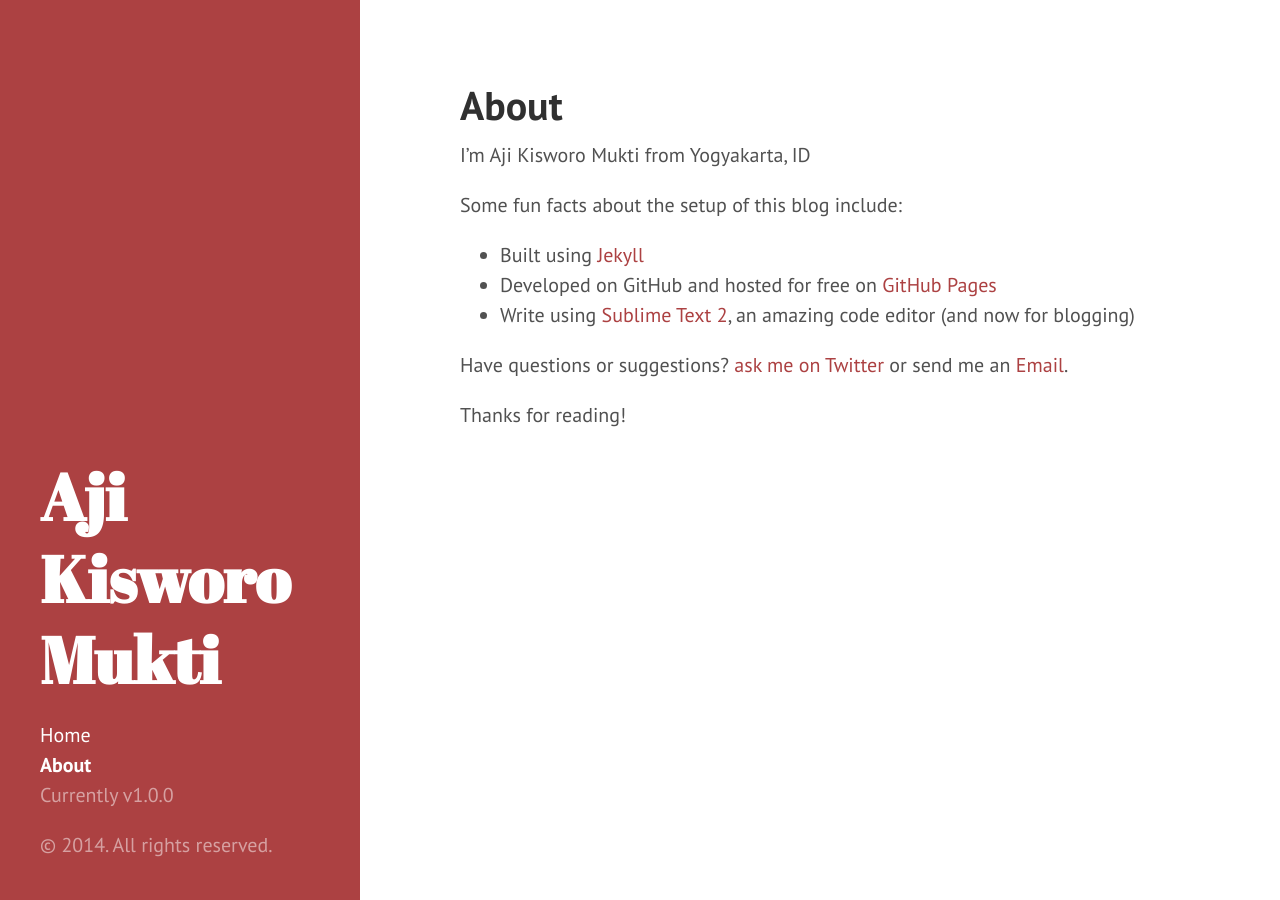
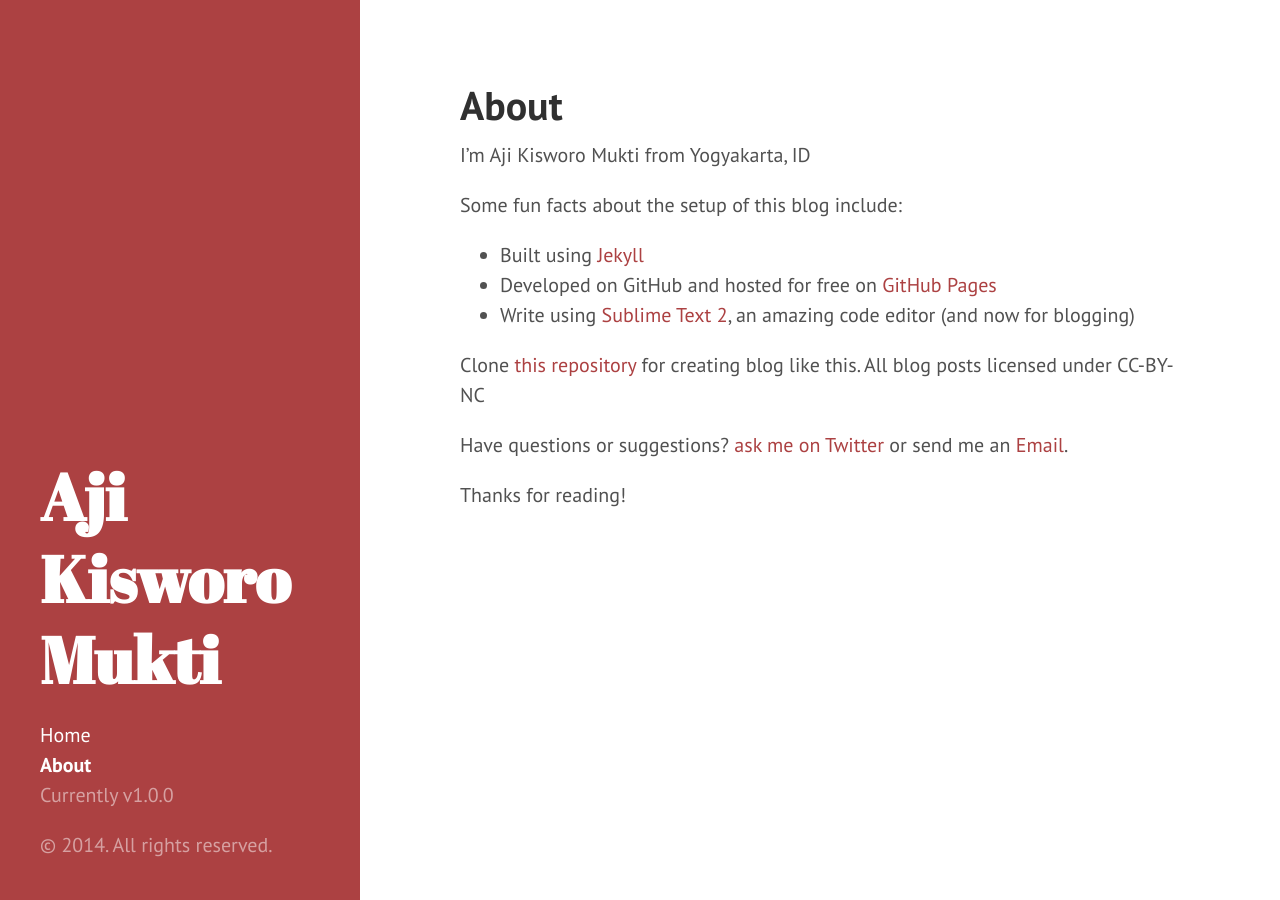
Before and after one commit to Cengkaruk/adzymaniac.github.io, a Jekyll site: the page built from about.md, in a window 1280 px wide. Built offline with Jekyll 4.4.1, drawn with Linux system fonts in a browser that asks for light colours; Markdown is read by kramdown in place of the engine named in the settings.

Commit message:
License for this blog

```diff
--- a/about.md
+++ b/about.md
@@ -11,6 +11,9 @@ Some fun facts about the setup of this blog include:
 * Developed on GitHub and hosted for free on [GitHub Pages](https://pages.github.com)
 * Write using [Sublime Text 2](http://sublimetext.com), an amazing code editor (and now for blogging)
 
+Clone [this repository](https://github.com/adzymaniac/adzymaniac.github.io) for creating blog like this.
+All blog posts licensed under CC-BY-NC
+
 Have questions or suggestions? [ask me on Twitter](https://twitter.com/Cengkarux) or send me an [Email](mailto://aji@cengkaruk.com).
 
 Thanks for reading!
```
Also changed, not shown: README.md (added).
